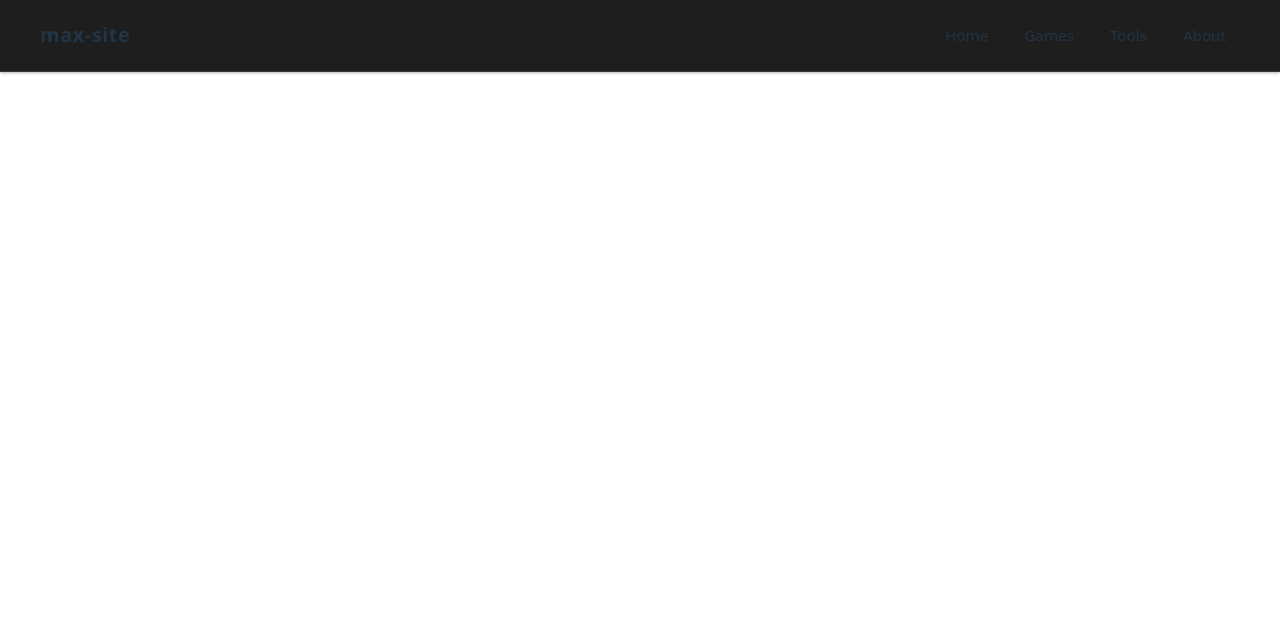
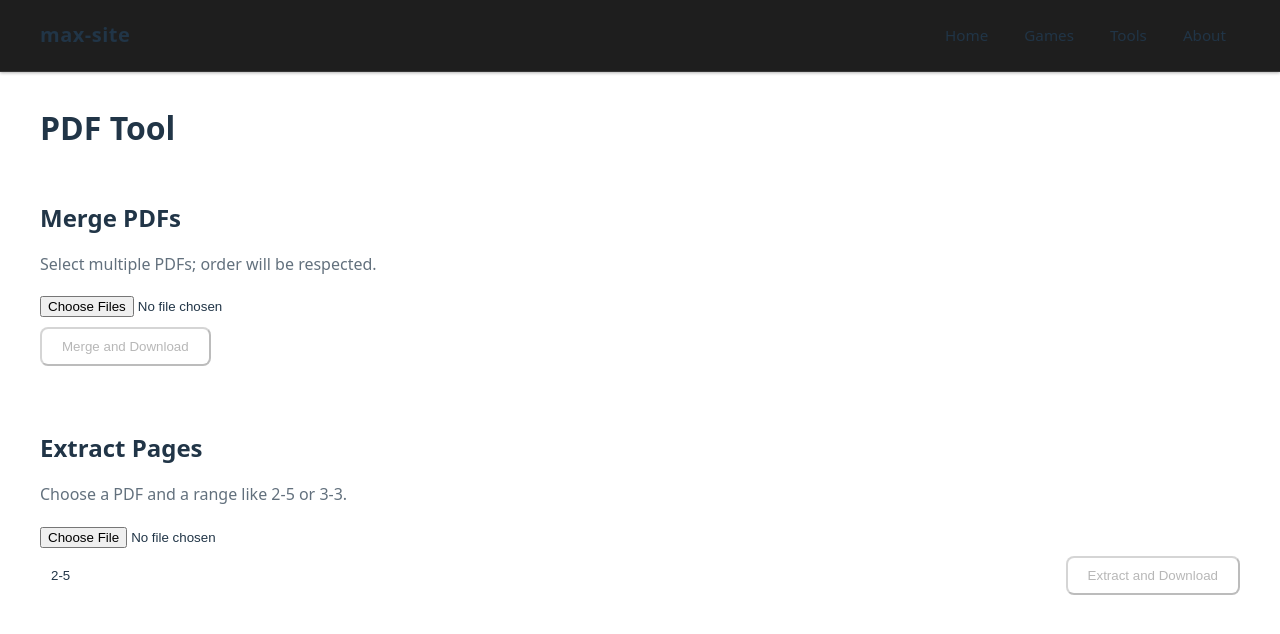
Before and after one commit to maxoverhere/max-site, a React (Vite) app: page /projects/pdf-tool in a window 1280 px wide. Shown: the top 634 px of the page. Built offline with nearby package versions, Linux system fonts and the light colour scheme.

Commit message:
pdf tool

```diff
--- a/package.json
+++ b/package.json
@@ -10,6 +10,7 @@
     "preview": "vite preview"
   },
   "dependencies": {
+    "pdf-lib": "^1.17.1",
     "react": "^19.1.1",
     "react-dom": "^19.1.1",
     "react-router-dom": "^7.9.5"
--- a/src/App.jsx
+++ b/src/App.jsx
@@ -8,6 +8,7 @@ import Tools from './pages/Tools/Tools'
 import PhysicsSandbox from './projects/PhysicsSandbox/PhysicsSandbox'
 import MazeGame from './projects/MazeGame/MazeGame'
 import ListTool from './projects/ListTool/ListTool'
+import PdfTool from './projects/PdfTool/PdfTool'
 
 function App() {
   return (
@@ -21,6 +22,7 @@ function App() {
         <Route path="/projects/physics" element={<PhysicsSandbox />} />
         <Route path="/projects/maze" element={<MazeGame />} />
         <Route path="/projects/list-tool" element={<ListTool />} />
+        <Route path="/projects/pdf-tool" element={<PdfTool />} />
       </Routes>
     </Router>
   )
--- a/src/pages/Tools/Tools.jsx
+++ b/src/pages/Tools/Tools.jsx
@@ -10,6 +10,11 @@ function Tools() {
           <p>Compare two lists, sort alphabetically, and highlight diffs.</p>
           <Link className="btn" to="/projects/list-tool">Open</Link>
         </li>
+        <li className="card">
+          <h3>PDF Tool</h3>
+          <p>Merge PDFs or extract a page range (e.g., 2-5).</p>
+          <Link className="btn" to="/projects/pdf-tool">Open</Link>
+        </li>
       </ul>
     </main>
   )
--- /dev/null
+++ b/src/projects/PdfTool/PdfTool.jsx
@@ -0,0 +1,128 @@
+import { useState } from 'react'
+import { PDFDocument } from 'pdf-lib'
+import './pdfTool.css'
+
+async function readFileAsArrayBuffer(file) {
+  return await file.arrayBuffer()
+}
+
+async function mergePdfs(files) {
+  const mergedPdf = await PDFDocument.create()
+  for (const file of files) {
+    const bytes = await readFileAsArrayBuffer(file)
+    const pdf = await PDFDocument.load(bytes)
+    const copiedPages = await mergedPdf.copyPages(pdf, pdf.getPageIndices())
+    copiedPages.forEach((p) => mergedPdf.addPage(p))
+  }
+  const mergedBytes = await mergedPdf.save()
+  return new Blob([mergedBytes], { type: 'application/pdf' })
+}
+
+async function extractRange(file, range) {
+  const [startStr, endStr] = range.split('-').map((s) => s.trim())
+  const start = Math.max(1, parseInt(startStr || '1', 10))
+  const end = parseInt(endStr || startStr, 10)
+  if (Number.isNaN(start) || Number.isNaN(end) || end < start) {
+    throw new Error('Invalid range')
+  }
+  const bytes = await readFileAsArrayBuffer(file)
+  const src = await PDFDocument.load(bytes)
+  const out = await PDFDocument.create()
+  const maxIndex = src.getPageCount()
+  const indices = []
+  for (let i = start; i <= Math.min(end, maxIndex); i++) indices.push(i - 1)
+  const pages = await out.copyPages(src, indices)
+  pages.forEach((p) => out.addPage(p))
+  const outBytes = await out.save()
+  return new Blob([outBytes], { type: 'application/pdf' })
+}
+
+function downloadBlob(blob, filename) {
+  const url = URL.createObjectURL(blob)
+  const a = document.createElement('a')
+  a.href = url
+  a.download = filename
+  document.body.appendChild(a)
+  a.click()
+  a.remove()
+  URL.revokeObjectURL(url)
+}
+
+function PdfTool() {
+  const [mergeFiles, setMergeFiles] = useState([])
+  const [extractFile, setExtractFile] = useState(null)
+  const [range, setRange] = useState('2-5')
+  const [busy, setBusy] = useState(false)
+  const [error, setError] = useState('')
+
+  async function handleMerge() {
+    setError('')
+    if (!mergeFiles.length) return
+    setBusy(true)
+    try {
+      const blob = await mergePdfs(mergeFiles)
+      downloadBlob(blob, 'merged.pdf')
+    } catch (e) {
+      setError(e.message || 'Merge failed')
+    } finally {
+      setBusy(false)
+    }
+  }
+
+  async function handleExtract() {
+    setError('')
+    if (!extractFile) return
+    setBusy(true)
+    try {
+      const blob = await extractRange(extractFile, range)
+      downloadBlob(blob, `extract-${range}.pdf`)
+    } catch (e) {
+      setError(e.message || 'Extract failed')
+    } finally {
+      setBusy(false)
+    }
+  }
+
+  return (
+    <main className="page">
+      <h2>PDF Tool</h2>
+      {error && <p className="muted" style={{ color: '#ff6b6b' }}>{error}</p>}
+
+      <section className="section">
+        <h3>Merge PDFs</h3>
+        <p className="muted">Select multiple PDFs; order will be respected.</p>
+        <input
+          type="file"
+          accept="application/pdf"
+          multiple
+          onChange={(e) => setMergeFiles(Array.from(e.target.files || []))}
+        />
+        <div className="pdf-actions">
+          <button className="btn" disabled={busy || mergeFiles.length === 0} onClick={handleMerge}>
+            {busy ? 'Working…' : 'Merge and Download'}
+          </button>
+        </div>
+      </section>
+
+      <section className="section">
+        <h3>Extract Pages</h3>
+        <p className="muted">Choose a PDF and a range like 2-5 or 3-3.</p>
+        <input type="file" accept="application/pdf" onChange={(e) => setExtractFile((e.target.files || [])[0] || null)} />
+        <div className="pdf-grid">
+          <input
+            className="pdf-range"
+            type="text"
+            placeholder="e.g. 2-5"
+            value={range}
+            onChange={(e) => setRange(e.target.value)}
+          />
+          <button className="btn" disabled={busy || !extractFile || !range} onClick={handleExtract}>
+            {busy ? 'Working…' : 'Extract and Download'}
+          </button>
+        </div>
+      </section>
+    </main>
+  )
+}
+
+export default PdfTool
--- /dev/null
+++ b/src/projects/PdfTool/pdfTool.css
@@ -0,0 +1,25 @@
+.pdf-actions {
+  margin-top: 10px;
+}
+
+.pdf-grid {
+  display: grid;
+  grid-template-columns: 1fr auto;
+  gap: 10px;
+  margin-top: 8px;
+  align-items: center;
+}
+
+.pdf-range {
+  padding: 10px;
+  border: 1px solid rgba(255, 255, 255, 0.15);
+  border-radius: 8px;
+  background: rgba(255, 255, 255, 0.03);
+  color: inherit;
+}
+
+@media (max-width: 480px) {
+  .pdf-grid {
+    grid-template-columns: 1fr;
+  }
+}
```
Also changed, not shown: 1 other file (tests, documents, lock files or other folders).
